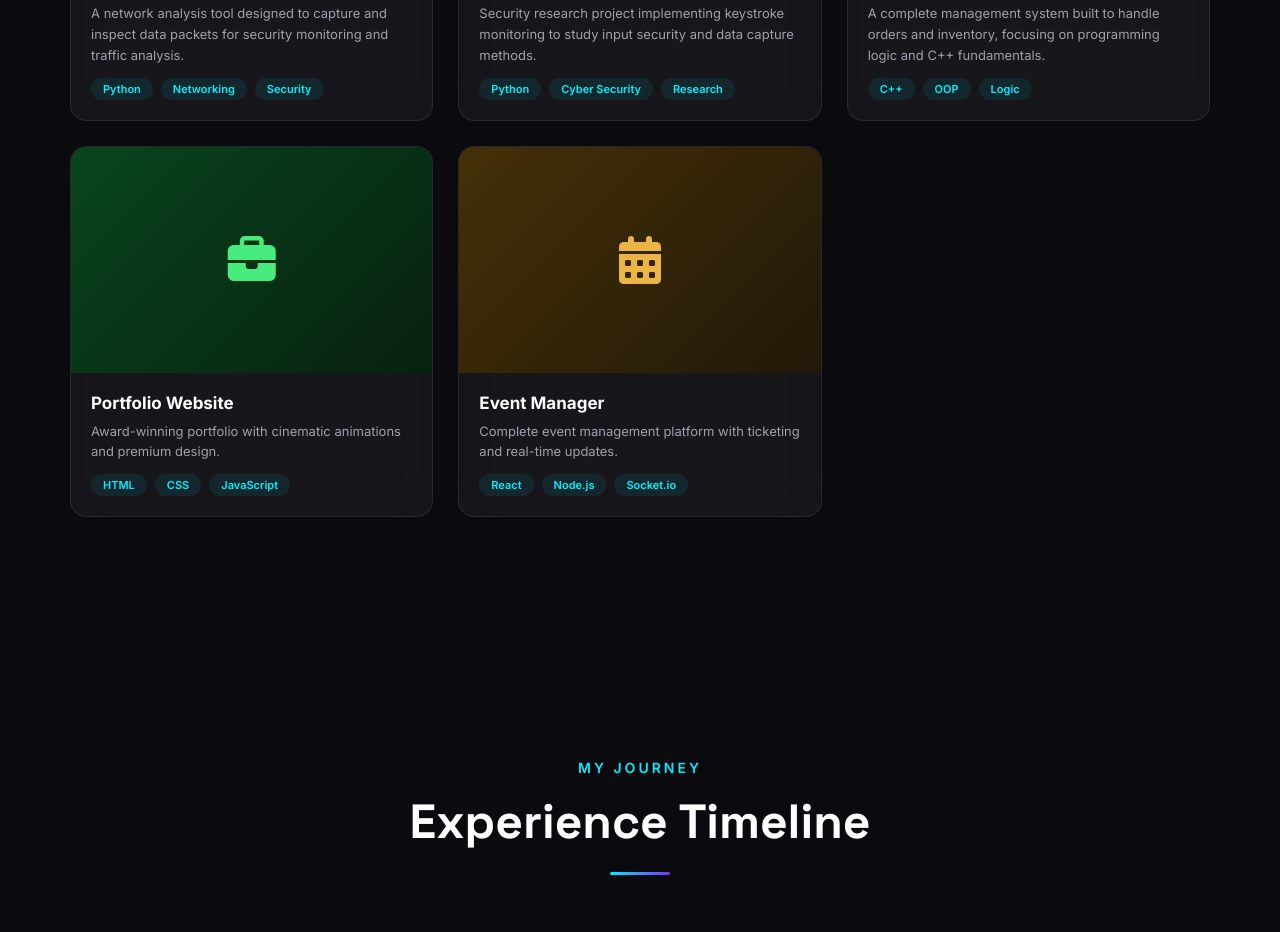
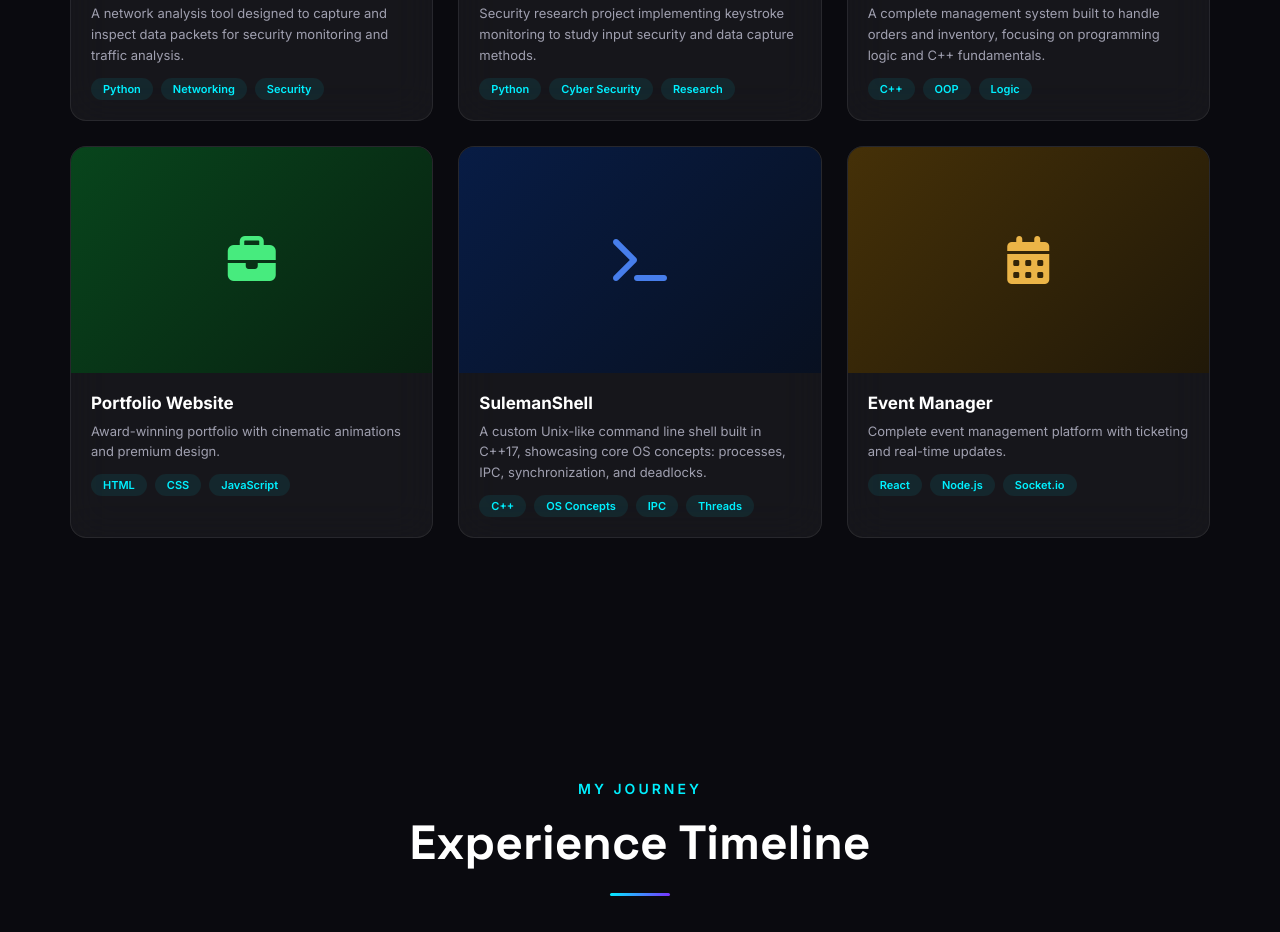
Before and after one commit to Sulemansaqib243342/Portfolio, a plain HTML site: page index.html in a window 1280 px wide. Shown: the part 4849-5781 px from the top of the page. Drawn offline with Linux system fonts and the light colour scheme.

Commit message:
Add SulemanShell project card to portfolio

```diff
--- a/index.html
+++ b/index.html
@@ -388,6 +388,21 @@
 
                 <div class="project-card glass-card">
                     <div class="project-img">
+                        <div class="project-img-placeholder" style="--hue:220"><i class="fas fa-terminal"></i></div>
+                        <div class="project-overlay">
+                            <a href="https://github.com/Sulemansaqib243342/Mini_Command_Shell-SulemanShell-" target="_blank"
+                                class="btn-sm">GitHub <i class="fab fa-github"></i></a>
+                        </div>
+                    </div>
+                    <div class="project-info">
+                        <h4>SulemanShell</h4>
+                        <p>A custom Unix-like command line shell built in C++17, showcasing core OS concepts: processes, IPC, synchronization, and deadlocks.</p>
+                        <div class="project-tags"><span>C++</span><span>OS Concepts</span><span>IPC</span><span>Threads</span></div>
+                    </div>
+                </div>
+
+                <div class="project-card glass-card">
+                    <div class="project-img">
                         <div class="project-img-placeholder" style="--hue:40"><i class="fas fa-calendar-alt"></i></div>
                         <div class="project-overlay"><a href="#" class="btn-sm">Live Demo <i
                                     class="fas fa-external-link-alt"></i></a><a href="#" class="btn-sm">GitHub <i
```
